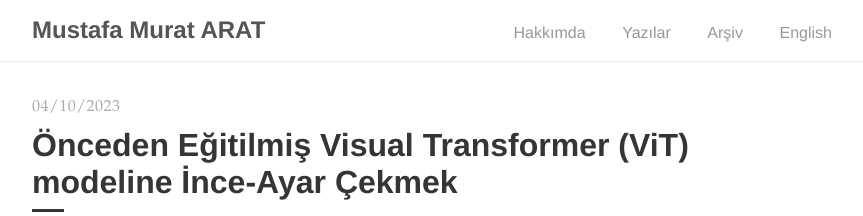
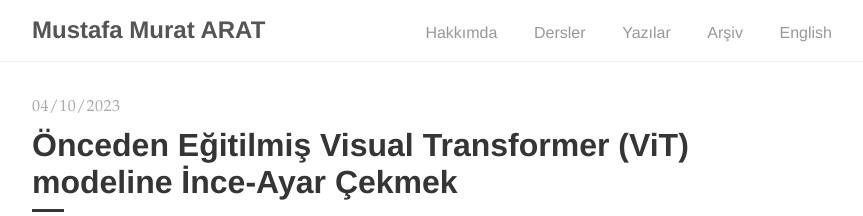
Before and after one commit to mmuratarat/turkish, a Jekyll site: the page built from index.html, in a window 1280 px wide. Shown: the top 216 px of the page, without its empty margins (208-1071 px from the left). Built offline with Jekyll 4.4.1, drawn with Linux system fonts in a browser that asks for light colours; nearby versions of some CDN libraries; the list of posts is cut into pages by our own code.

Commit message:
Update navigation.html

```diff
--- a/_includes/navigation.html
+++ b/_includes/navigation.html
@@ -5,6 +5,7 @@
     </a>
     <ul>
       <li><a href="{{ '/about' | prepend: site.baseurl }}">Hakkımda</a></li>
+      <li><a href="{{ '/courses' | prepend: site.baseurl }}/">Dersler</a></li>
       <li><a href="{{ site.baseurl }}/">Yazılar</a></li>
       <li><a href="{{ '/archive' | prepend: site.baseurl }}/">Arşiv</a></li>
       <li><a href="https://mmuratarat.github.io/" target="_blank">English</a></li>
```
